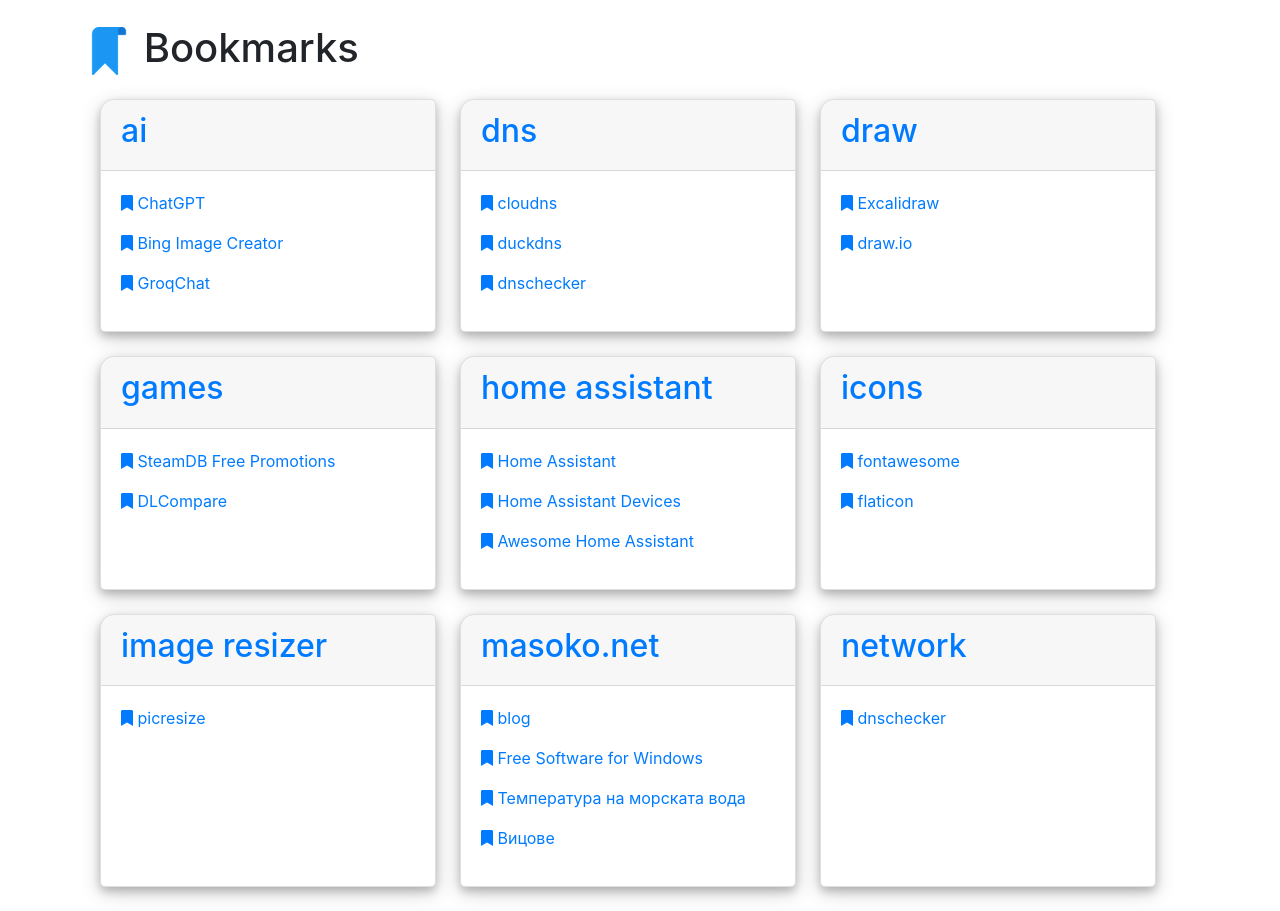
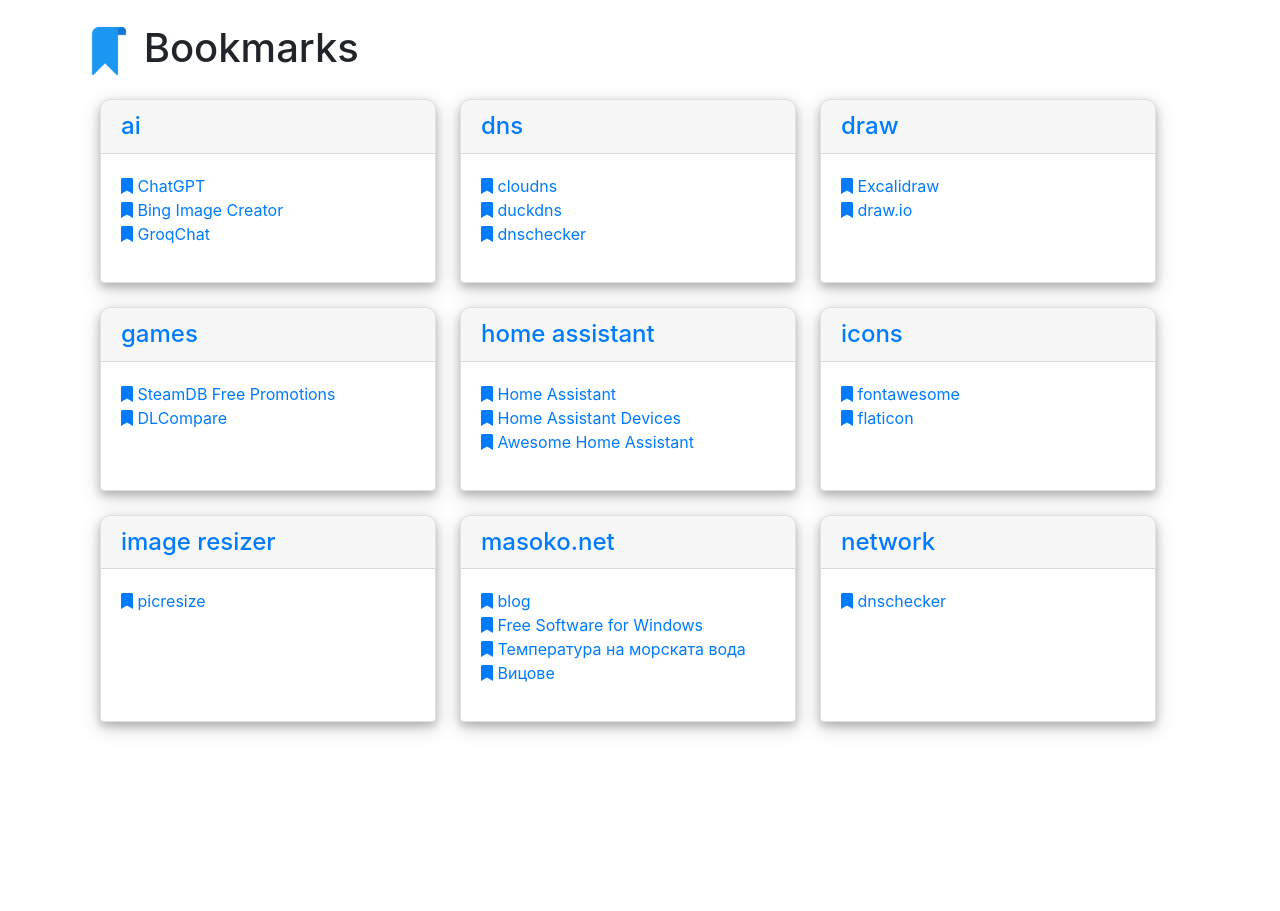
Before and after one commit to hjelev/bookmarks, a Flask app: page / in a window 1280 px wide. After the commit the page ends 734 px from the top, so only its background shows below. Run offline with Flask 3, Linux system fonts and the light colour scheme; some libraries are stand-ins or nearby versions.

Commit message:
change margins and other css

```diff
--- a/src/static/css/styles.css
+++ b/src/static/css/styles.css
@@ -40,11 +40,12 @@
     box-shadow: 0 4px 8px 0 rgba(0, 0, 0, 0.2), 0 6px 20px 0 rgba(0, 0, 0, 0.19);
 }
 
-    .card-header,  .card  {
-        border-top-left-radius: 15px !important;
+.card-header,.card  {
+    border-top-left-radius: 10px !important;
+    border-top-right-radius: 10px !important;
 }
-     .card, .card-body  {
-        border-bottom-right-radius: 5px !important;
-        border-top-right-radius: 5px!important;
-        border-bottom-left-radius: 5px!important;
+h2 {
+    margin-bottom: 0px;
+    margin-top: 0px;
+    font-size: 1.5rem;
 }
--- a/src/templates/home.html
+++ b/src/templates/home.html
@@ -15,9 +15,11 @@ Bookmarks
                         <h2><a href="/{{ category.name }}"> {{ category.name }} </a> </h2>
                     </div>
                     <div class="card-body">
+                        <p>
                         {% for link in category.links %}
-                        <p><a href="{{ link.url }}" title=" {{ link.description }} " target="_blank"><i class="fas fa-bookmark"></i>  {{ link.title }}</a></p>
+                        <a href="{{ link.url }}" title=" {{ link.description }} " target="_blank"><i class="fas fa-bookmark"></i>  {{ link.title }}</a></br>
                         {% endfor %}
+                    </p>
                     </div>
                 </div>
                 {% endfor %}
```
Lines whose indentation alone changed are shown as unchanged.
